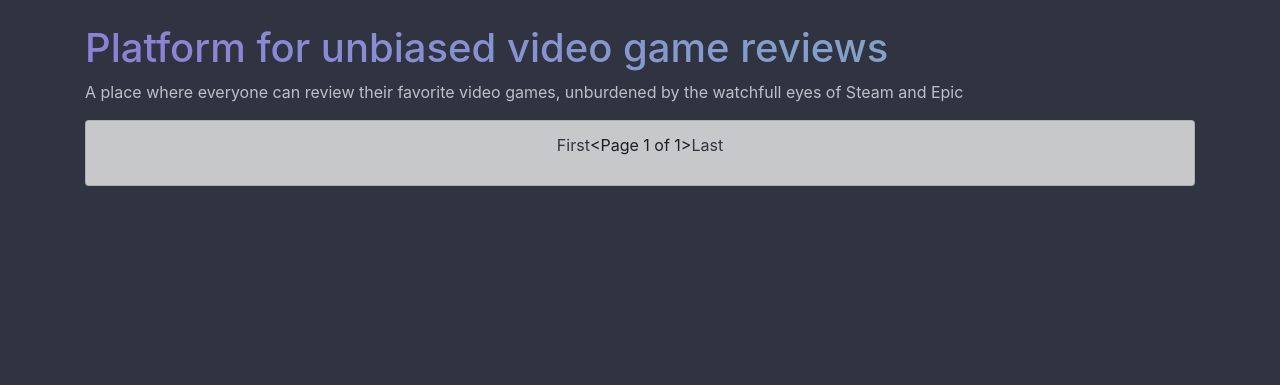
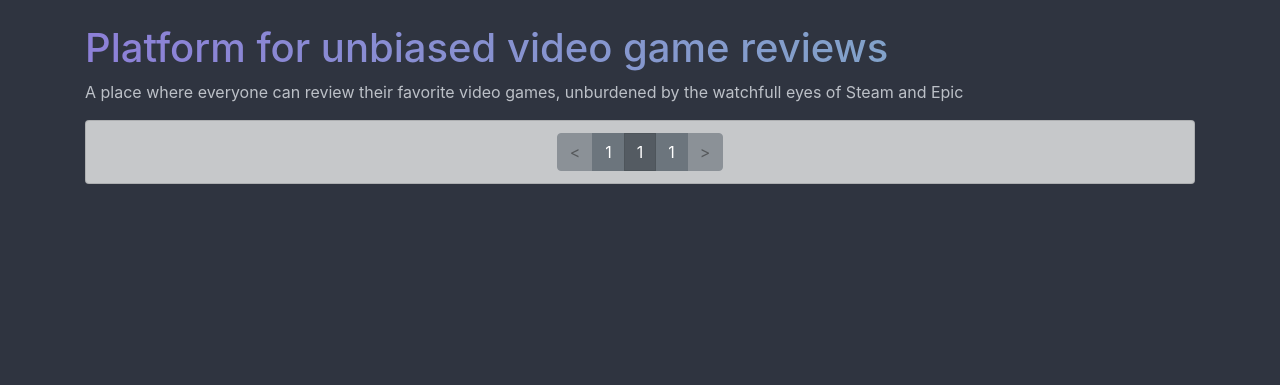
Before and after one commit to Rototype0/Semester-Project-Web-Development, a Django app: page /games-list/ in a window 1280 px wide. Shown: the part 56-441 px from the top of the page. Run offline with Django 5.2, Linux system fonts and the light colour scheme; data that the repository does not hold is empty; parts of the project's set-up code (start-up, migrations or seed data) failed here and were passed over; some libraries are stand-ins or nearby versions.

Commit message:
fancied up the page selection buttons

```diff
--- a/django_video_game_library/games_list/templates/games_list/home.html
+++ b/django_video_game_library/games_list/templates/games_list/home.html
@@ -35,17 +35,23 @@
         </a>
         {% endfor %}
         <li class="list-group-item list-group-item-action list-group-item-dark">
-            <div class="d-flex justify-content-center">
-                <a href="?page=1" class="page_controls">First</a>
-                {% if paginator.has_previous %}
-                    <a href="?page={{paginator.previous_page_number}}" class="page_controls">Previous</a>
-                {% endif %}
-                <p> {{paginator}} </p>
-                {% if paginator.has_next %}
-                    <a href="?page={{paginator.next_page_number}}" class="page_controls">Next</a>
-                {% endif %}
-                <a href="?page={{paginator.paginator.num_pages}}" class="page_controls">Last</a>
-            </div>
+            <center>
+                <div class="btn-group" role="group" aria-label="Basic example">
+                    {% if paginator.has_previous %}
+                        <a href="?page={{paginator.previous_page_number}}" class="btn btn-secondary"> < </a>
+                    {% else %}
+                        <a class="btn btn-secondary disabled"> < </a>
+                    {% endif %}
+                    <a href="?page=1" class="btn btn-secondary"> 1 </a>
+                    <a class="btn btn-secondary active"> {{paginator.number}} </a>
+                    <a href="?page={{paginator.paginator.num_pages}}" class="btn btn-secondary"> {{paginator.paginator.num_pages}} </a>
+                    {% if paginator.has_next %}
+                        <a href="?page={{paginator.next_page_number}}" class="btn btn-secondary"> > </a>
+                    {% else %}
+                        <a class="btn btn-secondary disabled"> > </a>
+                    {% endif %}
+                </div>
+            </center>
         </li>
     </ul>
 {% endblock content %}
--- a/django_video_game_library/games_list/views.py
+++ b/django_video_game_library/games_list/views.py
@@ -60,12 +60,13 @@ def fetch_reviews_for_multiple_apps(appids):
 
 def Games_List(request):
 
+    games_per_page = 20
     paginator = None
     if request.method == "POST":
             searched = request.POST['searched']
-            paginator = Paginator(Game.objects.filter(name__icontains=searched), 21)
+            paginator = Paginator(Game.objects.filter(name__icontains=searched), games_per_page)
     else:
-        paginator = Paginator(Game.objects.all(), 21)
+        paginator = Paginator(Game.objects.all(), games_per_page)
 
     page = request.GET.get('page')
 
```
